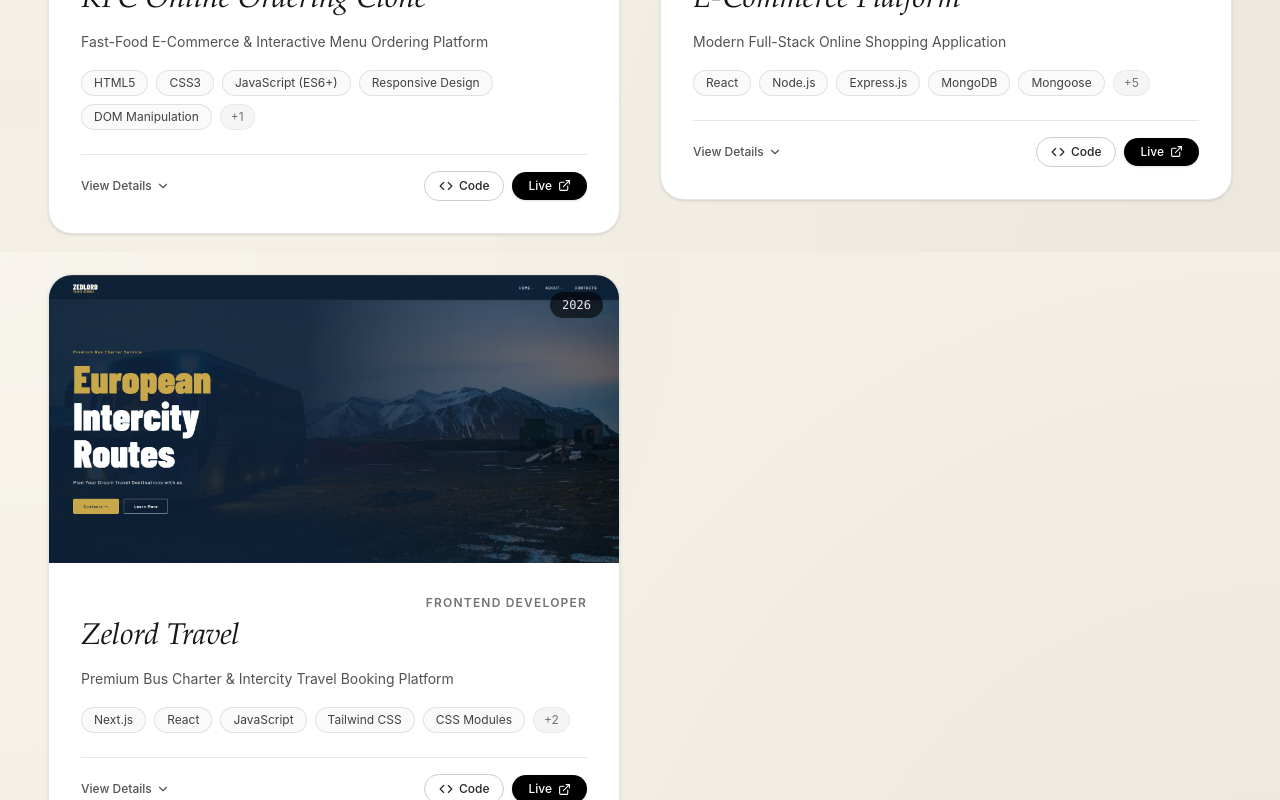
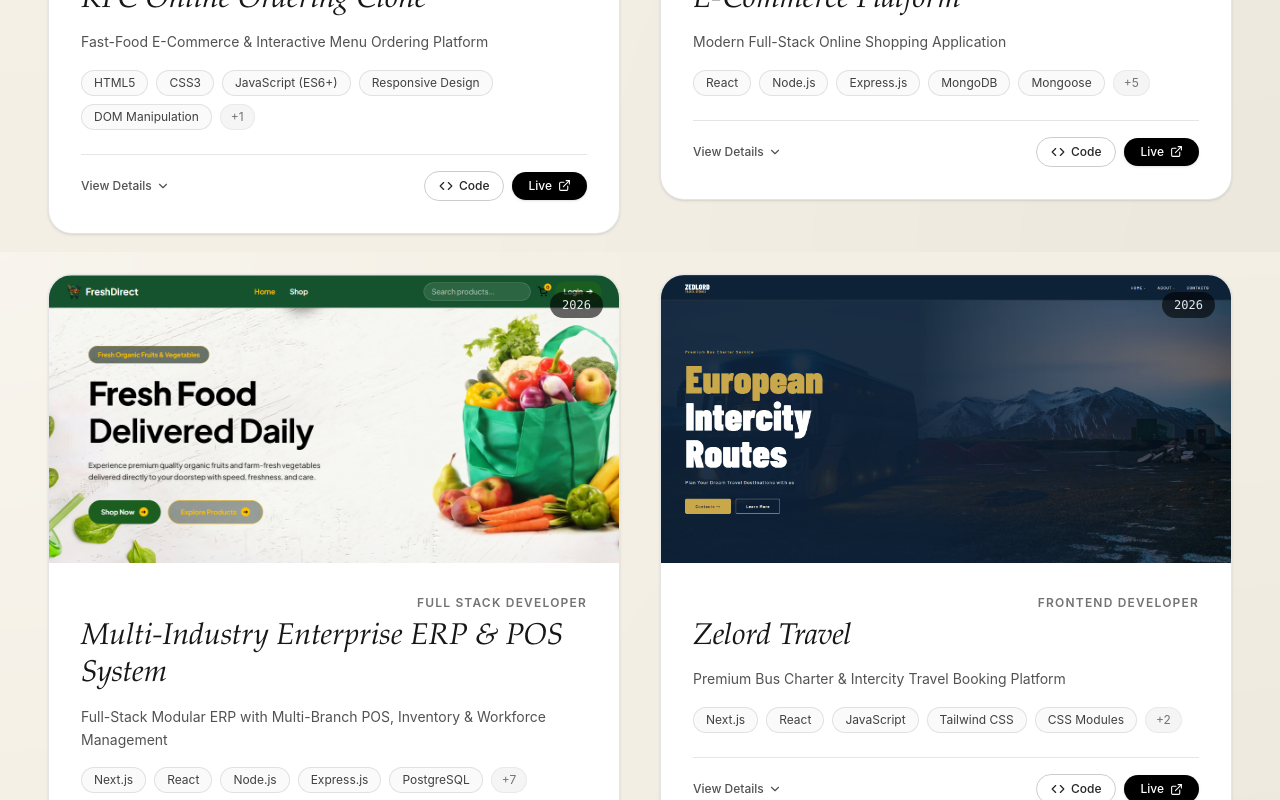
Before and after one commit to Shamil2k7/portfolio, a Next.js app: page / in a window 1280 px wide. Shown: the part 5348-6148 px from the top of the page. Built offline with nearby package versions, Linux system fonts and the light colour scheme.

Commit message:
new update3

```diff
--- a/app/data/projects.ts
+++ b/app/data/projects.ts
@@ -363,6 +363,58 @@ export const projects: Project[] = [
   ]
 },
 {
+  slug: "multi-industry-erp-system",
+  title: "Multi-Industry Enterprise ERP & POS System",
+  subtitle: "Full-Stack Modular ERP with Multi-Branch POS, Inventory & Workforce Management",
+  image: "/image3.png",
+  github: "https://github.com/misriyaa/erp-intern.git",
+  demo: "https://github.com/misriyaa/erp-intern.git",
+  overview:
+    "An enterprise-grade, multi-tenant Resource Planning (ERP) and Point of Sale (POS) system engineered for high-scale business operations across diverse industries (Retail, Restaurant, Textile, Medical, Laundry, and Salon). Featuring real-time inventory tracking, warehouse stock transfers, automated invoice and barcode generation, employee RBAC permissions, WebSocket notifications, and comprehensive financial audit reporting.",
+  challenge:
+    "Engineering a modular, high-throughput enterprise platform capable of coordinating multi-branch sales pipelines, real-time inventory synchronization, barcode scanning, industry-specific workflows (such as restaurant kitchen display systems and textile batch tracking), and granular role-based permissions without database bottlenecks.",
+  solution:
+    "Architected with Next.js 16, React 19, Redux Toolkit, and Tailwind CSS on the frontend, paired with an Express 5 and Prisma ORM backend powered by PostgreSQL and Redis. Integrated real-time WebSockets with Socket.io, barcode & QR scanning via @zxing, automated PDF invoice and Excel export pipelines, and robust JWT-based multi-tier role authorization.",
+  features: [
+    "Multi-Industry Adaptability (Retail, Restaurant & KDS, Textile, Medical, Salon)",
+    "Point of Sale (POS) Terminal with Barcode & QR Code Scanner",
+    "Real-Time Inventory, Warehouse Transfers & Wastage Control",
+    "Multi-Branch & Multi-Tenant Company Management",
+    "Role-Based Access Control (RBAC) & Granular Permissions",
+    "Automated PDF Invoices, Receipts & Excel Report Export",
+    "Live Order & Event Notifications via WebSockets (Socket.io)",
+    "Employee Attendance, Department & Workforce Directory",
+    "Purchase Orders, Supplier Catalog & Customer CRM",
+    "Financial Analytics, Expense Tracking & Audit Logs"
+  ],
+  tech: [
+    "Next.js",
+    "React",
+    "Node.js",
+    "Express.js",
+    "PostgreSQL",
+    "Prisma ORM",
+    "Redis",
+    "Socket.io",
+    "Redux Toolkit",
+    "Tailwind CSS",
+    "JWT",
+    "REST API"
+  ],
+  year: "2026",
+  role: "Full Stack Developer",
+  client: "Enterprise Client",
+  duration: "4 Months",
+  status: "Completed",
+  color: "#0284C7",
+  results: [
+    "Unified multi-branch business operations under a single modular architecture",
+    "Sub-second POS transaction processing with hardware barcode integration",
+    "Zero-latency inventory synchronization across warehouses using Redis & WebSockets",
+    "Comprehensive enterprise audit trails and automated financial reporting"
+  ]
+},
+{
   slug: "zelord-travels",
   title: "Zelord Travel",
   subtitle: "Premium Bus Charter & Intercity Travel Booking Platform",
```
